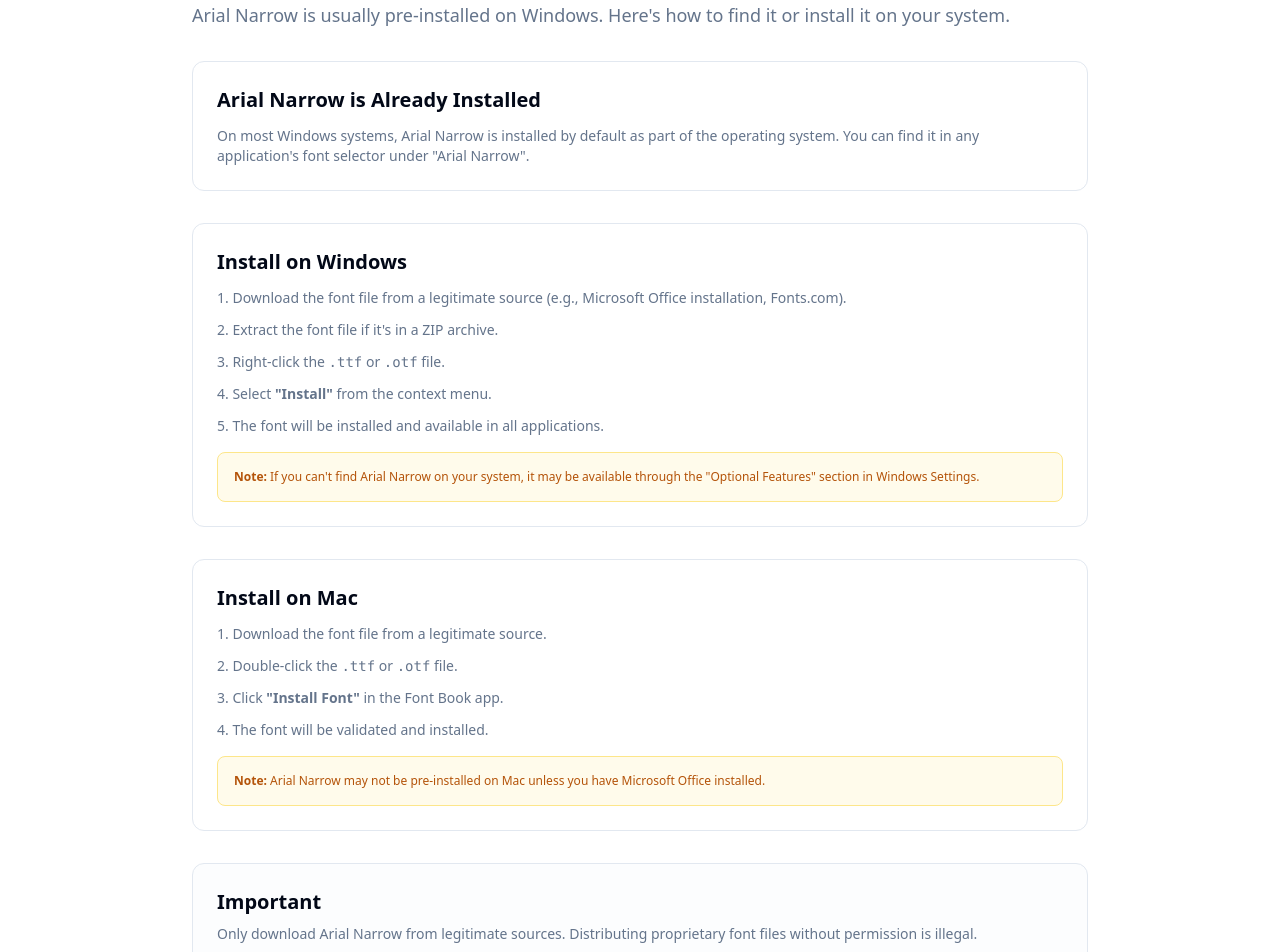
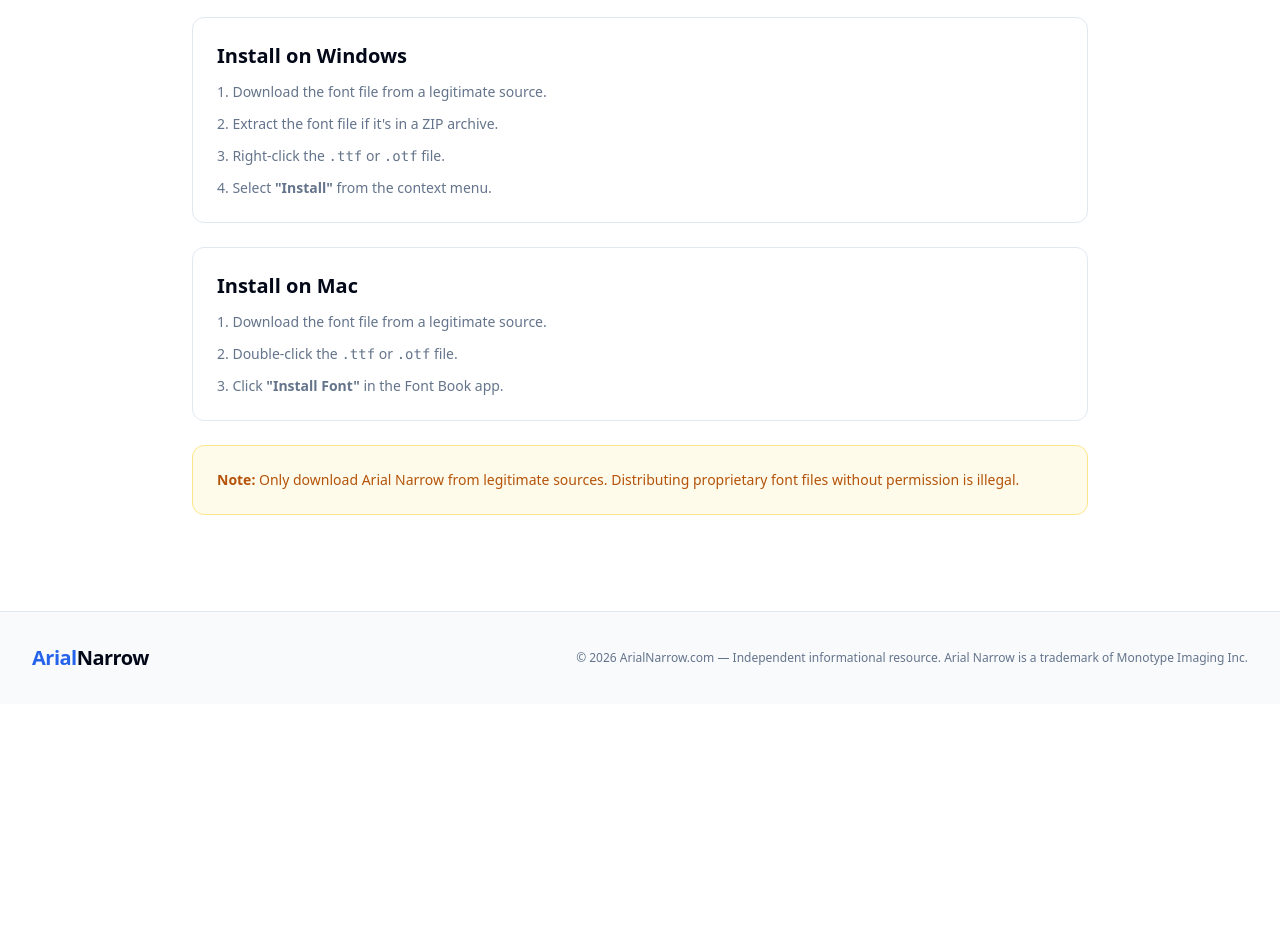
Before and after one commit to ahanaIvy/arialnarrow-com, a Next.js app: page /install in a window 1280 px wide. Shown: the part 220-1172 px from the top of the page. After the commit the page ends 924 px from the top, so only its background shows below. Built offline with nearby package versions, Linux system fonts and the light colour scheme.

Commit message:
Update page.tsx

```diff
--- a/app/install/page.tsx
+++ b/app/install/page.tsx
@@ -1,92 +1,41 @@
-import { SEO } from '@/app/components/shared/SEO';
-import { Schema } from '@/app/components/shared/Schema';
 import { Container } from '@/app/components/ui/Container';
-import { Breadcrumbs } from '@/app/components/ui/Breadcrumbs';
 
 export default function InstallPage() {
   return (
-    <>
-      <SEO
-        title="Arial Narrow Installation — Windows & Mac Guide"
-        description="Step-by-step guide to install Arial Narrow on Windows and Mac. Learn where to find the font and how to install it correctly."
-        keywords={['Arial Narrow installation', 'install Arial Narrow', 'Arial Narrow Windows', 'Arial Narrow Mac']}
-      />
-      <Schema
-        type="HowTo"
-        data={{
-          name: 'How to Install Arial Narrow',
-          description: 'Step-by-step guide to install Arial Narrow on Windows and Mac.',
-          step: [
-            { '@type': 'HowToStep', position: 1, name: 'Get the font files' },
-            { '@type': 'HowToStep', position: 2, name: 'Install on Windows' },
-            { '@type': 'HowToStep', position: 3, name: 'Install on Mac' },
-          ],
-        }}
-      />
-
     <Container className="py-8 md:py-12">
-        <Breadcrumbs />
-
       <div className="max-w-4xl mx-auto">
         <h1 className="heading-2 mb-4">Arial Narrow Installation</h1>
         <p className="text-lg text-muted-foreground mb-8">
-            Arial Narrow is usually pre-installed on Windows. Here's how to
-            find it or install it on your system.
+          Arial Narrow is usually pre-installed on Windows. Here's how to find or install it.
         </p>
 
-          <div className="space-y-8">
-            <section className="border border-border rounded-xl p-6 bg-white">
-              <h2 className="text-xl font-bold mb-3">Arial Narrow is Already Installed</h2>
-              <p className="text-sm text-muted-foreground">
-                On most Windows systems, Arial Narrow is installed by default
-                as part of the operating system. You can find it in any application's
-                font selector under "Arial Narrow".
-              </p>
-            </section>
-
-            <section className="border border-border rounded-xl p-6 bg-white">
+        <div className="space-y-6">
+          <div className="border border-border rounded-xl p-6 bg-white">
             <h2 className="text-xl font-bold mb-3">Install on Windows</h2>
             <ol className="list-decimal list-inside space-y-3 text-sm text-muted-foreground">
-                <li>Download the font file from a legitimate source (e.g., Microsoft Office installation, Fonts.com).</li>
+              <li>Download the font file from a legitimate source.</li>
               <li>Extract the font file if it's in a ZIP archive.</li>
               <li>Right-click the <code>.ttf</code> or <code>.otf</code> file.</li>
               <li>Select <strong>"Install"</strong> from the context menu.</li>
-                <li>The font will be installed and available in all applications.</li>
             </ol>
-              <div className="mt-4 p-4 bg-amber-50 border border-amber-200 rounded-lg">
-                <p className="text-xs text-amber-700">
-                  <strong>Note:</strong> If you can't find Arial Narrow on your system,
-                  it may be available through the "Optional Features" section in Windows Settings.
-                </p>
           </div>
-            </section>
 
-            <section className="border border-border rounded-xl p-6 bg-white">
+          <div className="border border-border rounded-xl p-6 bg-white">
             <h2 className="text-xl font-bold mb-3">Install on Mac</h2>
             <ol className="list-decimal list-inside space-y-3 text-sm text-muted-foreground">
               <li>Download the font file from a legitimate source.</li>
               <li>Double-click the <code>.ttf</code> or <code>.otf</code> file.</li>
               <li>Click <strong>"Install Font"</strong> in the Font Book app.</li>
-                <li>The font will be validated and installed.</li>
             </ol>
-              <div className="mt-4 p-4 bg-amber-50 border border-amber-200 rounded-lg">
-                <p className="text-xs text-amber-700">
-                  <strong>Note:</strong> Arial Narrow may not be pre-installed on
-                  Mac unless you have Microsoft Office installed.
-                </p>
           </div>
-            </section>
 
-            <div className="p-6 bg-secondary/20 rounded-xl border border-border">
-              <h2 className="text-xl font-bold mb-2">Important</h2>
-              <p className="text-sm text-muted-foreground">
-                Only download Arial Narrow from legitimate sources.
-                Distributing proprietary font files without permission is illegal.
+          <div className="p-6 bg-amber-50 border border-amber-200 rounded-xl">
+            <p className="text-sm text-amber-700">
+              <strong>Note:</strong> Only download Arial Narrow from legitimate sources. Distributing proprietary font files without permission is illegal.
             </p>
           </div>
         </div>
       </div>
     </Container>
-    </>
   );
 }
```
Lines whose indentation alone changed are shown as unchanged.
